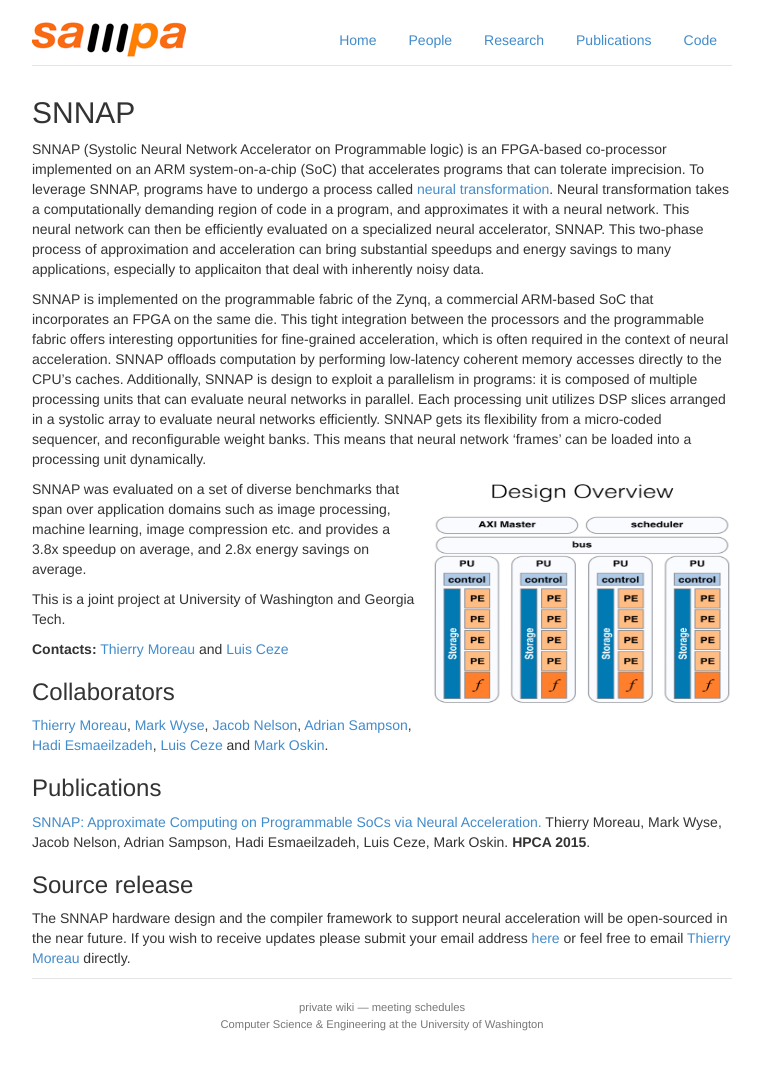
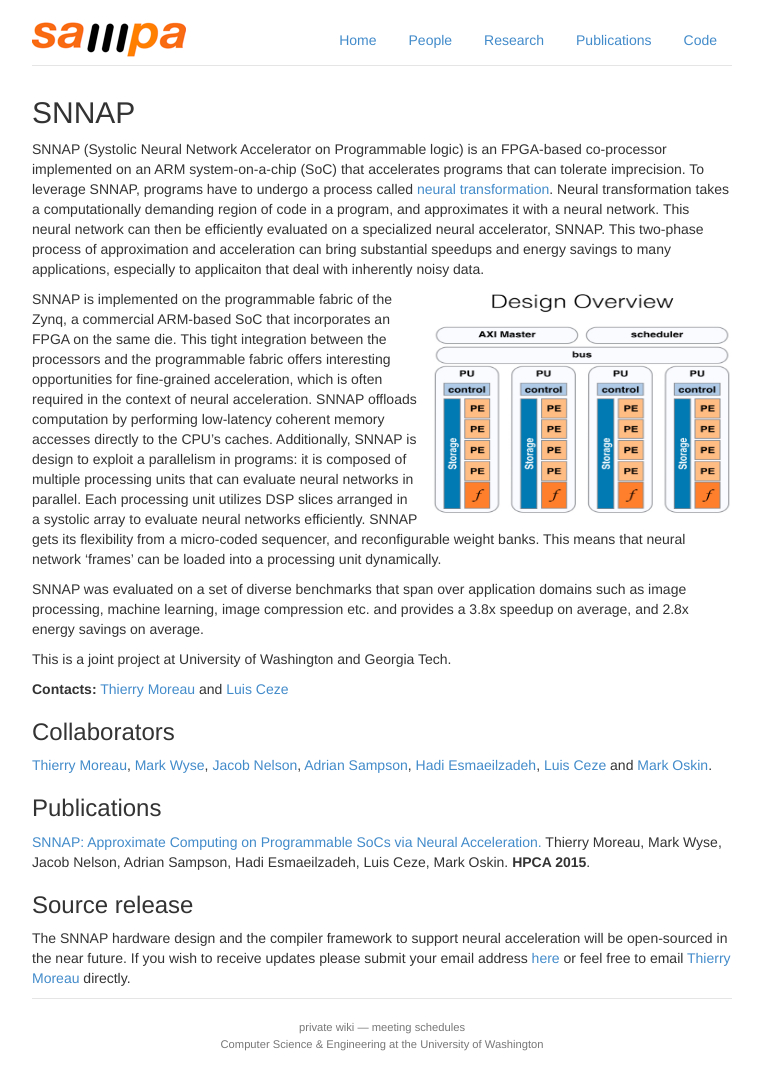
Before and after one commit to uwsampa/sampa-public, a Jekyll site: the page built from research/approximation/snnap.md, in a window 1280 px wide. Shown: the whole page, without its empty margins (258-1021 px from the left). Built offline with Jekyll 4.4.1, drawn with Linux system fonts in a browser that asks for light colours; Markdown is read by kramdown in place of the engine named in the settings.

Commit message:
moving image

```diff
--- a/research/approximation/snnap.md
+++ b/research/approximation/snnap.md
@@ -4,10 +4,10 @@ title: SNNAP
 ---
 SNNAP (Systolic Neural Network Accelerator on Programmable logic) is an FPGA-based co-processor implemented on an ARM system-on-a-chip (SoC) that accelerates programs that can tolerate imprecision. To leverage SNNAP, programs have to undergo a process called [neural transformation](http://sampa.cs.washington.edu/research/approximation/npu.html). Neural transformation takes a computationally demanding region of code in a program, and approximates it with a neural network. This neural network can then be efficiently evaluated on a specialized neural accelerator, SNNAP. This two-phase process of approximation and acceleration can bring substantial speedups and energy savings to many applications, especially to applicaiton that deal with inherently noisy data.
 
-SNNAP is implemented on the programmable fabric of the Zynq, a commercial ARM-based SoC that incorporates an FPGA on the same die. This tight integration between the processors and the programmable fabric offers interesting opportunities for fine-grained acceleration, which is often required in the context of neural acceleration. SNNAP offloads computation by performing low-latency coherent memory accesses directly to the CPU’s caches. Additionally, SNNAP is design to exploit a parallelism in programs: it is composed of multiple processing units that can evaluate neural networks in parallel. Each processing unit utilizes DSP slices arranged in a systolic array to evaluate neural networks efficiently. SNNAP gets its flexibility from a micro-coded sequencer, and reconfigurable weight banks. This means that neural network 'frames' can be loaded into a processing unit dynamically.
-
 <img src="{{ site.base }}/img/snnap.png" class="illustration"
   style="width: 300px; height: 225px;">
+
+SNNAP is implemented on the programmable fabric of the Zynq, a commercial ARM-based SoC that incorporates an FPGA on the same die. This tight integration between the processors and the programmable fabric offers interesting opportunities for fine-grained acceleration, which is often required in the context of neural acceleration. SNNAP offloads computation by performing low-latency coherent memory accesses directly to the CPU’s caches. Additionally, SNNAP is design to exploit a parallelism in programs: it is composed of multiple processing units that can evaluate neural networks in parallel. Each processing unit utilizes DSP slices arranged in a systolic array to evaluate neural networks efficiently. SNNAP gets its flexibility from a micro-coded sequencer, and reconfigurable weight banks. This means that neural network 'frames' can be loaded into a processing unit dynamically.
 
 SNNAP was evaluated on a set of diverse benchmarks that span over application domains such as image processing, machine learning, image compression etc. and provides a 3.8x speedup on average, and 2.8x energy savings on average.
 
```
